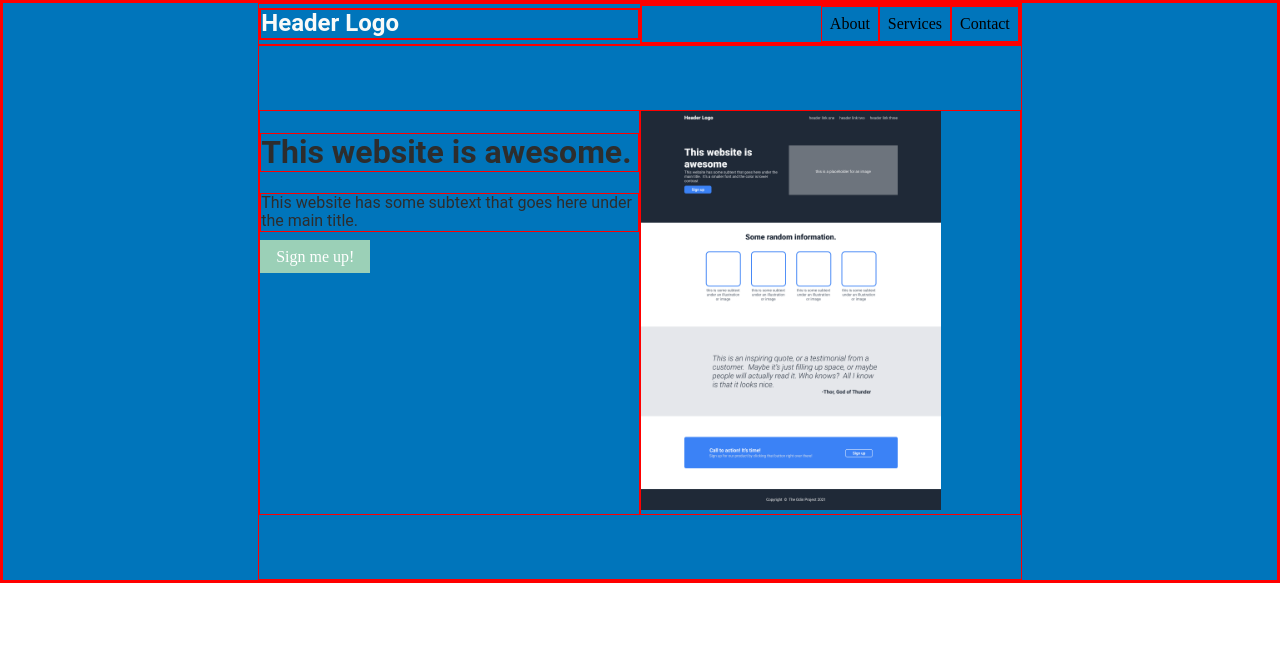
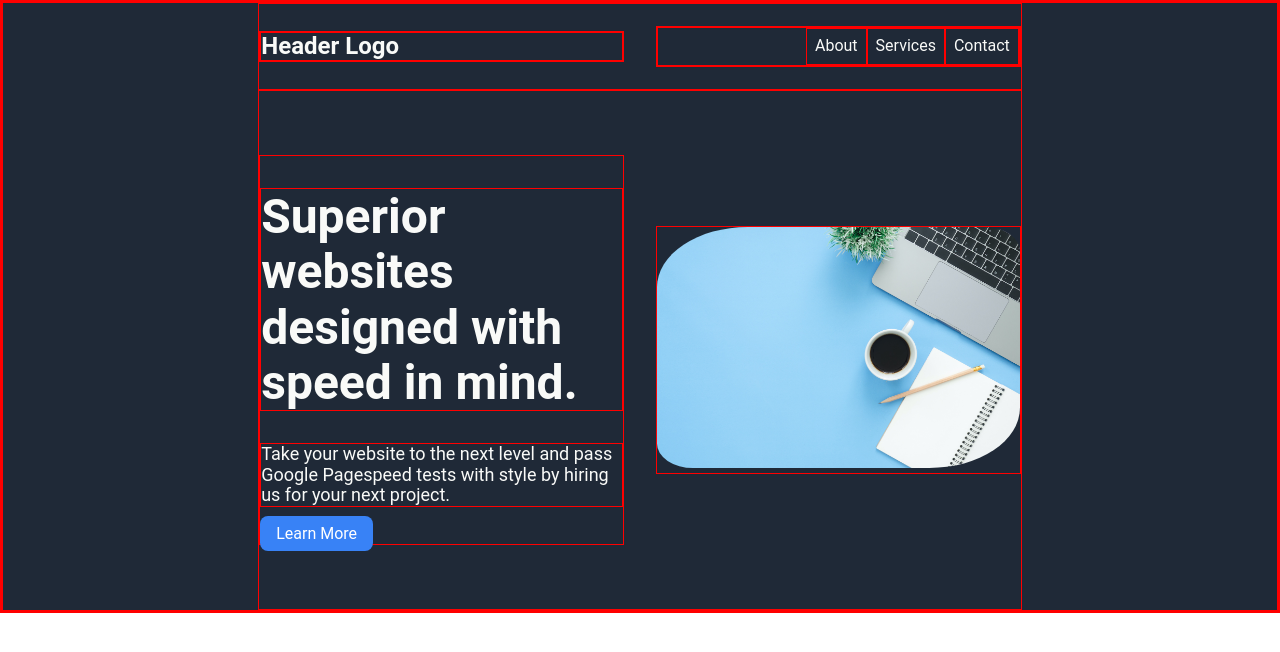
Before and after one commit to AndrewMichael1851/odin-landing-page, a plain HTML site: page index.html in a window 1280 px wide. Drawn offline with Linux system fonts and the light colour scheme.

Commit message:
Finished the first draft of hero section.

```diff
--- a/css/style.css
+++ b/css/style.css
@@ -4,15 +4,29 @@
     --primary-color-gray: #2d2d2d;
     --primary-color-gray-light: #f6f6eb;
     --white-header-text: #f9faf8;
-    --background-color-blue: #0075bb;
-    --accent-color-green: #9bd0b7;
+    --background-color-blue: #1f2937;
+    --accent-color-blue: #3882f6;
 }
 
+/* Red Border for Visualizing Flex */
 * {
     border: 1px solid red;
 }
 
-p {
+h1,
+h2,
+h3,
+h4,
+h5,
+h6,
+.button {
+    color: var(--primary-color-gray);
+    font-family: var(--header-font-family);
+}
+
+p,
+ul,
+ol {
     color: var(--primary-color-gray);
     font-family: var(--paragraph-font-family);
 }
@@ -29,16 +43,6 @@ li {
     padding: 8px;
 }
 
-h1,
-h2,
-h3,
-h4,
-h5,
-h6 {
-    color: var(--primary-color-gray);
-    font-family: var(--header-font-family);
-}
-
 .hero {
     background-color: var(--background-color-blue);
     align-content: center;
@@ -48,10 +52,8 @@ h6 {
 .header {
     display: flex;
     align-items: center;
-}
-
-.header-column {
-    flex: 1;
+    height: 85px;
+    gap: 2em;
 }
 
 .header-logo {
@@ -61,20 +63,55 @@ h6 {
     font-family: var(--header-font-family);
 }
 
+.header-nav {
+    color: var(--white-header-text);
+}
+
 .title-section {
     display: flex;
+    align-items: center;
+    gap: 2em;
     padding: 4em 0em;
 }
 
+.title-section h1 {
+    font-size: 48px;
+    font-weight: bolder;
+    color: var(--white-header-text);
+}
+
+.title-section p {
+    font-size: 18px;
+    color: var(--white-header-text);
+}
+
+.header-column,
 .title-column {
     flex: 1;
 }
 
 .button {
-    background-color: var(--accent-color-green);
+    background-color: var(--accent-color-blue);
     border: none;
     color: white;
     padding: 8px 16px;
     text-align: center;
     text-decoration: none;
+    border-radius: 8px;
 }
+
+.hero-img {
+    border-radius: 25% 10%;
+}
+
+.responsive-img {
+    width: 100%;
+    height: auto;
+}
+
+/* Mobile Styles */
+@media only screen and (max-width: 680px) {
+  .hero {
+    padding: 0em 1em;
+  }
+}
--- a/index.html
+++ b/index.html
@@ -19,7 +19,7 @@
                     </div>
                 </div>
                 <div class="header-column">
-                    <ul>
+                    <ul class="header-nav">
                         <li>About</li>
                         <li>Services</li>
                         <li>Contact</li>
@@ -28,12 +28,12 @@
             </div>
             <div class="title-section">
                 <div class="title-column">
-                    <h1>This website is awesome.</h1>
-                    <p>This website has some subtext that goes here under the main title.</p>
-                    <a href="#" class="button">Sign me up!</a>
+                    <h1>Superior websites designed with speed in mind.</h1>
+                    <p>Take your website to the next level and pass Google Pagespeed tests with style by hiring us for your next project.</p>
+                    <a href="#" class="button">Learn More</a>
                 </div>
                 <div class="title-column">
-                    <img src="./img/odin-project.png" alt="Odin project placeholder." width="300px" height=auto>
+                    <img src="./img/notebook-and-laptop-on-table-with-coffee.jpeg" alt="Odin project placeholder." class="responsive-img hero-img">
                 </div>
             </div>
         </div>
```
Also changed, not shown: img/notebook-and-laptop-on-table-with-coffee.jpeg (added).
